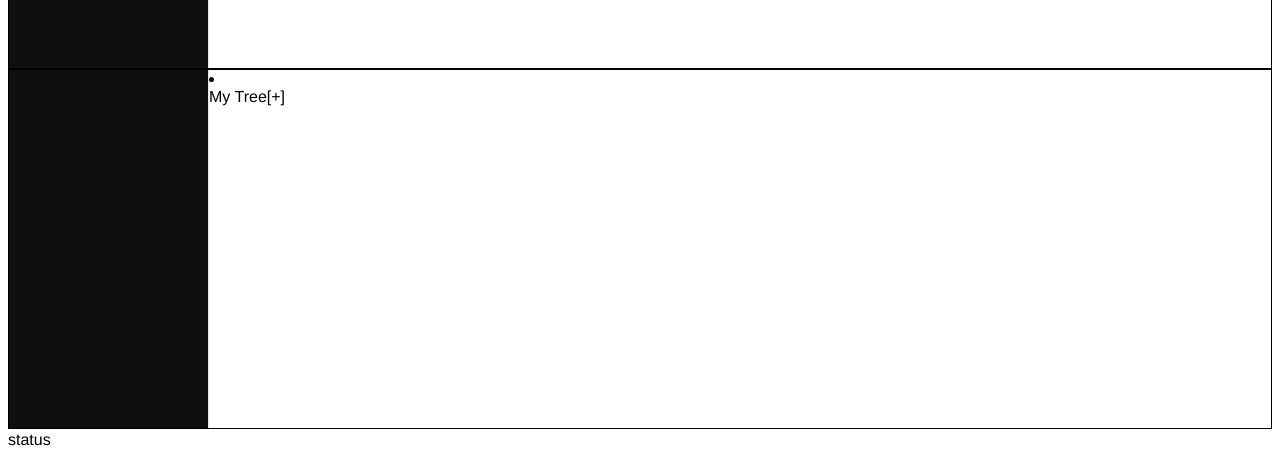
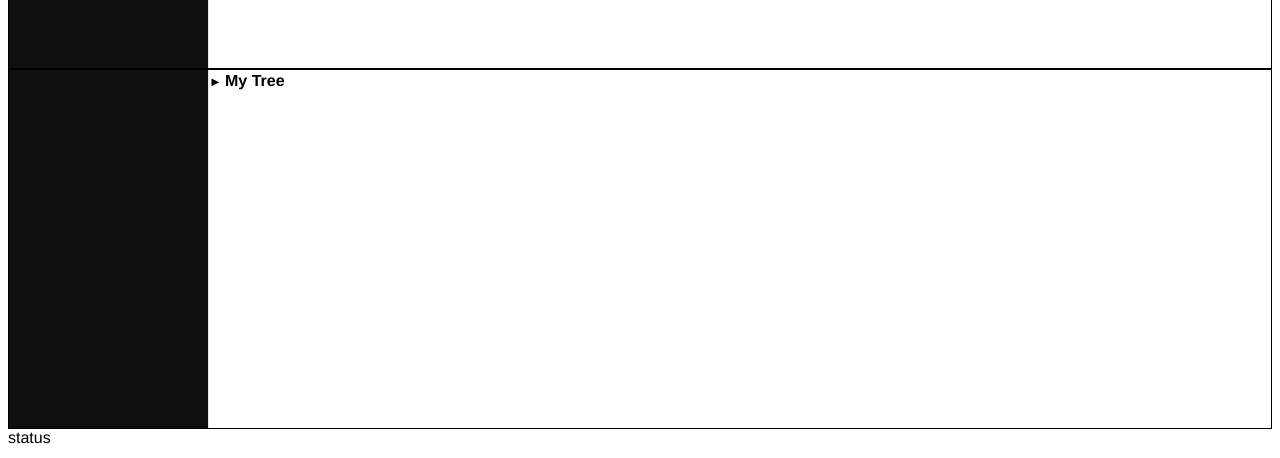
Before and after one commit to eidng8/x4-mod-help, a Vue app: page / in a window 1280 px wide. Shown: the part 339-797 px from the top of the page. Built offline with nearby package versions, Linux system fonts and the light colour scheme.

Commit message:
adding tree view

```diff
--- a/src/App.vue
+++ b/src/App.vue
@@ -21,7 +21,10 @@
         <g8-menu :list="sources" @select="onSelect"></g8-menu>
       </el-aside>
       <el-container ref="fileContent">
-        <g8-tree-view :item="treeData"></g8-tree-view>
+        <ul class="g8-tree-view">
+          <g8-tree-view class="g8-tree__highlight_hover"
+                        :item="treeData"></g8-tree-view>
+        </ul>
       </el-container>
     </el-container>
     <el-container>
@@ -37,7 +40,7 @@ import G8SourceTree from '@/components/G8SourceTree.vue';
 import IPathList from '@/types/PathList';
 import G8Menu from '@/components/G8Menu.vue';
 import G8ModsTree from '@/components/G8ModsTree.vue';
-import IMenuItem from '@/types/MenuItem';
+import {IMenuItem} from '@/types/MenuItem';
 import G8TreeView from '@/components/G8TreeView.vue';
 
 @Component({
@@ -48,13 +51,34 @@ export default class App extends Vue {
     name: 'My Tree',
     children: [
       {name: 'hello'},
-      {name: 'wat'},
+      {
+        name: 'wat',
+        tags: [
+          {key: 'a', label: 'a'},
+          {key: 'b', label: 'ab'},
+          {key: 'c', label: 'abc'},
+          {key: 'a', label: 1234},
+          {key: 'a', label: 12345},
+          {key: 'a', label: 123456},
+          {key: 'a', label: 1234567},
+          {key: 'a', label: 12345678},
+          {key: 'a', label: 123456789},
+          {key: 'a', label: 1234567890},
+          {key: 'a', label: 'wwwwwwwwwwwwwww'},
+        ],
+      },
       {
         name: 'child folder',
         children: [
           {
             name: 'child folder',
-            children: [{name: 'hello'}, {name: 'wat'}],
+            children: [
+              {name: 'hello'},
+              {
+                name: 'wat',
+                tags: [{key: 'a', label: 'z'}],
+              },
+            ],
           },
           {name: 'hello'},
           {name: 'wat'},
@@ -131,9 +155,9 @@ export default class App extends Vue {
   /*color: #2c3e50;*/
   /*margin-top: 60px;*/
 
-  .el-col {
-    padding-bottom: 2px;
-    padding-top: 2px;
-  }
+  /*.el-col {*/
+  /*  padding-bottom: 2px;*/
+  /*  padding-top: 2px;*/
+  /*}*/
 }
 </style>
--- a/src/components/G8TreeView.vue
+++ b/src/components/G8TreeView.vue
@@ -5,54 +5,140 @@
   -->
 
 <template>
-  <li>
-    <div :class="{bold: isFolder}" @click="toggle" @dblclick="makeFolder">
-      <span>{{ item.name }}</span>
-      <span v-if="isFolder">[{{ isOpen ? '-' : '+' }}]</span>
+  <li class="g8-tree__node" :class="{'g8-tree__node_expended':isOpen}">
+    <div class="g8-tree__node_label"
+         :class="{'g8-tree__branch_label': isFolder}"
+         @click.stop="clicked"
+         @dblclick.stop="dblClicked">
+      <span class="g8-tree__toggle"></span>
+      <span class="g8-tree__node_label_text">{{ item.name }}</span>
+      <span class="g8-tree__node_tags">
+      <span class="g8-tree__node_tag"
+            v-for="(tag, idx) in item.tags"
+            :key="idx"
+            @click.stop="tagClicked(tag,idx)"
+            @dblclick.stop="tagDblClicked(tag,idx)">{{ tag.label }}</span>
+      </span>
     </div>
-    <ul v-show="isOpen" v-if="isFolder">
-      <g8-tree-view class="item"
-                    v-for="(child, index) in item.children"
+    <ul v-if="isFolder" class="g8-tree__branch">
+      <g8-tree-view v-for="(child, index) in item.children"
                     :key="index"
-                    :item="child"
-                    @make-folder="$emit('make-folder', $event)"
-                    @add-item="$emit('add-item', $event)"></g8-tree-view>
-      <li class="add" @click="$emit('add-item', item)">+</li>
+                    :item="child"></g8-tree-view>
     </ul>
   </li>
 </template>
 
 <script lang="ts">
 import {Component, Prop, Vue} from 'vue-property-decorator';
-import IMenuItem from '@/types/MenuItem';
+import {IMenuItem, ITag} from '@/types/MenuItem';
 
 @Component({
   name: 'g8-tree-view',
 })
 export default class G8TreeView extends Vue {
-  @Prop() public item!: IMenuItem;
+  @Prop() item!: IMenuItem;
 
-  public isOpen = false;
+  isOpen = false;
 
-  public get isFolder() {
+  get isFolder() {
     return this.item.children && this.item.children.length;
   }
 
-  public toggle() {
+  clicked(evt: Event) {
+    console.log('click', evt);
     if (this.isFolder) {
       this.isOpen = !this.isOpen;
     }
+    this.$emit('click', evt);
   }
 
-  public makeFolder() {
-    if (!this.isFolder) {
-      this.$emit('make-folder', this.item);
-      this.isOpen = true;
-    }
+  dblClicked(evt: Event) {
+    this.$emit('dblclick', evt);
+  }
+
+  tagClicked(tag: ITag, index: number) {
+    console.log('tagClicked', tag, `idx: ${index}`);
+  }
+
+  tagDblClicked(tag: ITag, index: number) {
+    console.log('tagDblClicked', tag, `idx: ${index}`);
   }
 }
 </script>
 
-<style scoped>
+<style lang="scss">
+.g8-tree-view {
+  margin: 0;
+  padding: 0;
 
+  > .g8-tree__node {
+    padding-left: 0;
+    margin-left: 0;
+  }
+
+  .g8-tree__branch {
+    padding: 0;
+    display: none;
+  }
+}
+
+.g8-tree__node {
+  list-style: none;
+  padding: .1rem 0 .1rem 1rem;
+}
+
+.g8-tree__node_label {
+  cursor: pointer;
+
+  > * {
+    display: inline-block;
+  }
+}
+
+.g8-tree__toggle {
+  font-size: .8rem;
+  width: 1rem;
+}
+
+.g8-tree__branch_label {
+  font-weight: bold;
+
+  .g8-tree__toggle:before {
+    padding-right: .5rem;
+    content: '\25ba';
+  }
+}
+
+.g8-tree__node_tags,
+.g8-tree__node_tag {
+  display: inline-block;
+}
+
+.g8-tree__node_tag {
+  margin-left: .5rem;
+  padding: 0 .2rem;
+  font-size: .8rem;
+  max-width: 6rem;
+  border-radius: .2rem;
+  background-color: #999;
+  overflow: hidden;
+  text-overflow: ellipsis;
+}
+
+.g8-tree__node_expended {
+  > .g8-tree__branch {
+    display: block;
+  }
+
+  > .g8-tree__node_label > .g8-tree__toggle:before {
+    content: '\25bc';
+  }
+}
+
+.g8-tree__highlight_hover {
+  .g8-tree__node_label:hover,
+  .g8-tree__node_label:focus {
+    background-color: #1f2650;
+  }
+}
 </style>
```
Also changed, not shown: src/types/MenuItem.ts (+9 -1 lines).
